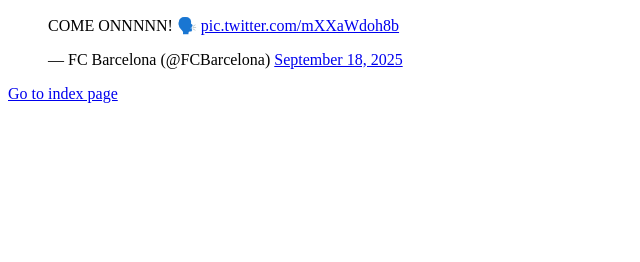
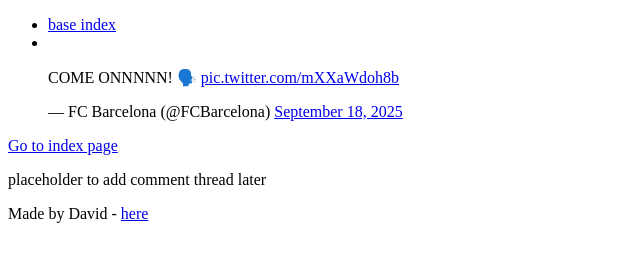
Before and after one commit to its-fisayo/My_First_Portfolio, a plain HTML site: page html_basic/tweets.html in a window 1280 px wide. Shown: the whole page, without its empty margins (0-640 px from the left). Drawn offline with Linux system fonts and the light colour scheme.

Commit message:
Update index.html and tweets.html files

```diff
--- a/html_basic/tweets.html
+++ b/html_basic/tweets.html
@@ -6,7 +6,23 @@
     <title>Document</title>
 </head>
 <body>
-    <blockquote class="twitter-tweet"><p lang="en" dir="ltr">COME ONNNNN! 🗣️ <a href="https://t.co/mXXaWdoh8b">pic.twitter.com/mXXaWdoh8b</a></p>&mdash; FC Barcelona (@FCBarcelona) <a href="https://twitter.com/FCBarcelona/status/1968782790062674134?ref_src=twsrc%5Etfw">September 18, 2025</a></blockquote> <script async src="https://platform.twitter.com/widgets.js" charset="utf-8"></script>
-    <a href="index.html">Go to index page</a>
+    <header>
+        <ul>
+            <li><a href="base_index.html">base index</a></li>
+            <li><a href="tweets.html"></a></li>
+        </ul>
+    </header>
+    <main>
+        <article>
+            <blockquote class="twitter-tweet"><p lang="en" dir="ltr">COME ONNNNN! 🗣️ <a href="https://t.co/mXXaWdoh8b">pic.twitter.com/mXXaWdoh8b</a></p>&mdash; FC Barcelona (@FCBarcelona) <a href="https://twitter.com/FCBarcelona/status/1968782790062674134?ref_src=twsrc%5Etfw">September 18, 2025</a></blockquote> <script async src="https://platform.twitter.com/widgets.js" charset="utf-8"></script>
+            <a href="index.html">Go to index page</a>
+        </article>
+        <aside>
+            <p>placeholder to add comment thread later</p>
+        </aside>
+    </main>
+    <footer>
+        <p>Made by David - <a href="index.html" target="_blank">here</a></p>
+    </footer>
 </body>
 </html>
```
Also changed, not shown: html_basic/index.html (+16 -0 lines).
